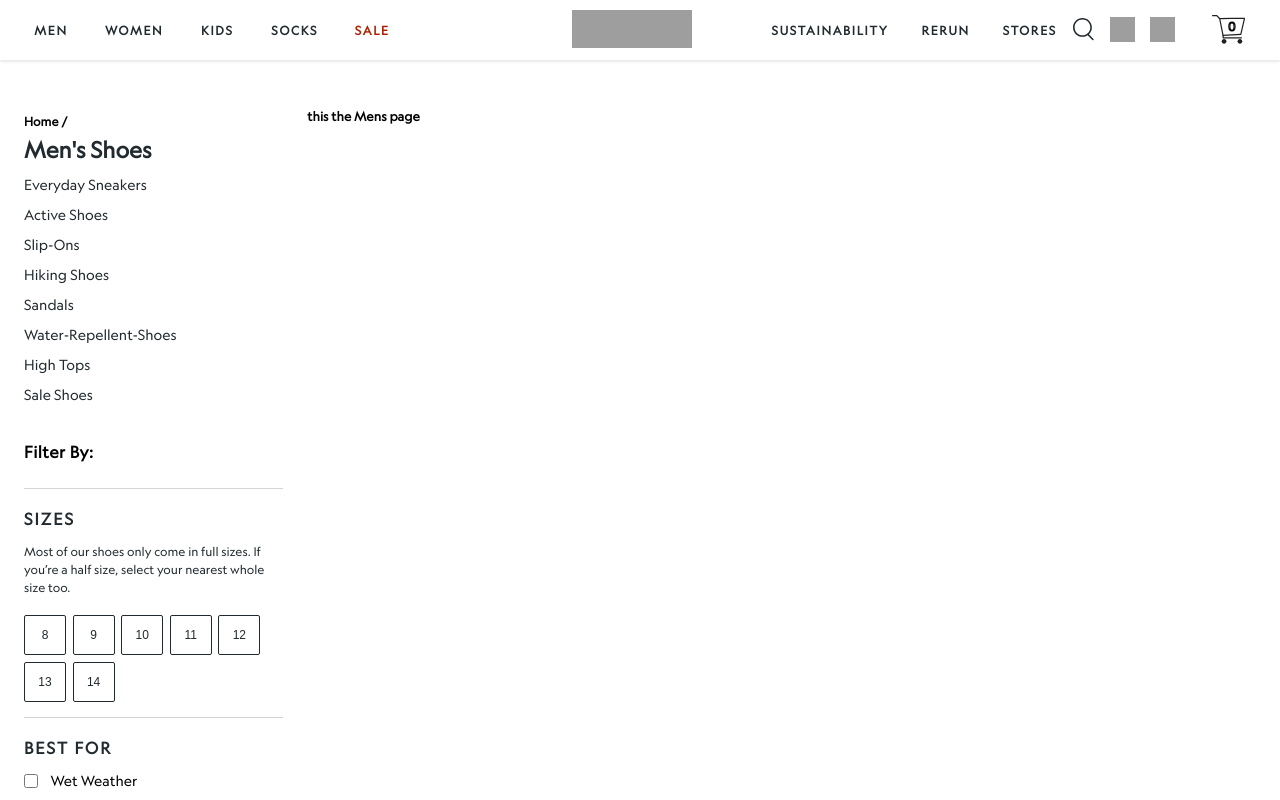
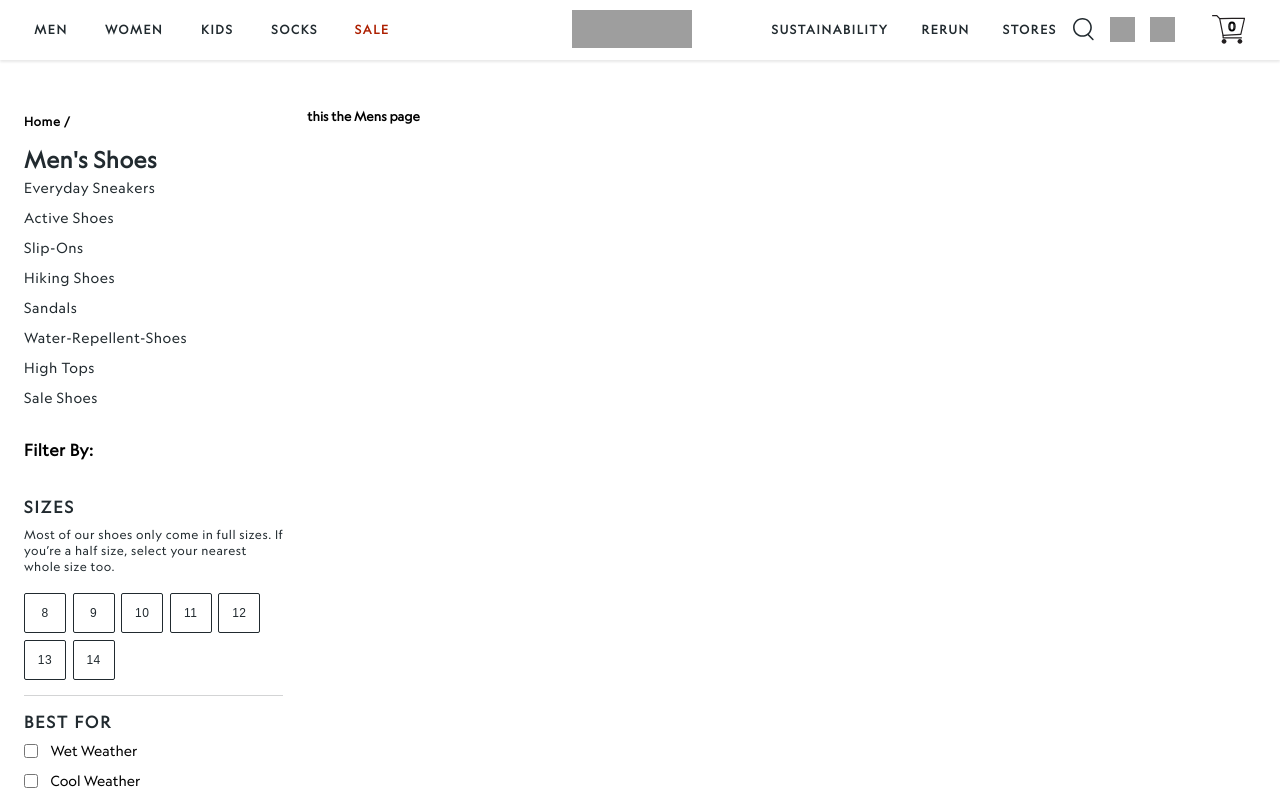
Before and after one commit to ahmed-s-fatahallah/all-birds, a Next.js app: page /collections/mens in a window 1280 px wide. Shown: the top 800 px of the page. Built offline with nearby package versions, Linux system fonts and the light colour scheme; grey boxes are pictures that could not be loaded.

Commit message:
refactore: Refactor all css variables

```diff
--- a/src/app/collections/layout.module.css
+++ b/src/app/collections/layout.module.css
@@ -1,6 +1,6 @@
 .container {
   display: flex;
-
+  max-width: var(--container-max-width);
   margin: 0 auto;
   margin-top: var(--margin-lg);
   padding: var(--container-padding);
--- a/src/app/globals.css
+++ b/src/app/globals.css
@@ -10,15 +10,32 @@
 }
 
 :root {
-  --font-family: Geograph, Helvetica, Arial, sans-serif;
+  /*FONT FAMILY*/
+  --font-family-primary: Geograph, Helvetica, Arial, sans-serif;
+  --font-family-secondary: "Times New Roman", Times, serif;
 
-  --primary-color: rgb(255, 255, 255);
-  --secondary-color: rgb(33, 42, 47);
-  --tertiary-color: rgb(173, 31, 0);
-  --border-color: rgb(211, 212, 213);
+  /* COLORS */
+  --color-white-100: rgb(255, 255, 255);
+  --color-white-200: rgb(248, 247, 245);
+  --color-white-300: rgb(245, 245, 245);
+  --color-white-400: rgb(211, 212, 213);
 
-  --font-weight: 400;
+  --color-red-400: rgb(173, 31, 0);
 
+  --color-grey-700: rgb(77, 85, 89);
+
+  --color-blue-800: rgb(33, 42, 47);
+
+  --color-brown-900: rgb(35, 31, 32);
+
+  --color-black: rgb(0, 0, 0);
+
+  /* FONT WEIGHT */
+  --font-weight-light: 400;
+  --font-weight-normal: 600;
+  --font-weight-bold: 700;
+
+  /* MARGINS */
   --margin-xxsm: 0.6px;
   --margin-xsm: 1.2rem;
   --margin-sm: 1.8rem;
@@ -28,42 +45,61 @@
   --margin-xxl: 9rem;
   --margin-xxxl: 13rem;
 
-  --letter-spacing: 0.5;
-  --letter-spacing-1: 1.7px;
-  --letter-spacing-2: 2px;
+  /* LETTER SPACING */
+  --letter-spacing-wide: 0.5px;
+  --letter-spacing-wider: 1.7px;
+  --letter-spacing-widest: 2px;
 
-  --font-size-1: 1.2rem;
-  --font-size-2: 1.4rem;
-  --font-size-3: 1.6rem;
-  --font-size-4: 2.2rem;
+  /* FONT SIZES  */
+  --font-size-xs: 1.1rem;
+  --font-size-sm: 1.2rem;
+  --font-size-md: 1.4rem;
+  --font-size-lg: 1.6rem;
+  --font-size-xl: 2.2rem;
+  --font-size-xxl: 3.2rem;
+  --font-size-xxxl: 4.8rem;
 
-  --line-height: 1.32;
-  --line-height-1: 1.5;
-  --line-height-2: 1.75;
+  /* LINE HEIGHT */
+  --line-height-1: 1.2rem;
+  --line-height-2: 1.4rem;
+  --line-height-3: 1.6rem;
+  --line-height-4: 1.8rem;
+  --line-height-4: 2rem;
+  --line-height-5: 4.2rem;
+  --line-height-6: 6.3rem;
 
+  /* FLEX GAPS */
   --flex-gap-xxsm: 0.6rem;
   --flex-gap-sm: 1.5rem;
   --flex-gap-md: 1.8rem;
   --flex-gap-lg: 2.4rem;
 
+  /* BOX SHADOW */
+  --shadow: 0px 2px 2.4px 0px rgba(0, 0, 0, 0.09);
+
+  /* BORDER RADIUS */
+  --border-radius-sm: 2px;
+
+  /* CONTAINER VARIABLES */
+  --container-max-width: 138rem;
+  --container-padding: 0 2.4rem;
+
+  /* NAV VARIABLES */
   --nav-hight: 6rem;
   --nav-link-padding-sm: 0.6rem;
   --cart-btn-margin: 1.2rem 3rem 1.5rem 0;
   --nav-outline-offset: 1rem;
   --nav-btn-min-width: 4.2rem;
   --nav-btn-min-height: 4.2rem;
-  --nav-font-weight: 700;
-  --nav-box-shadow: 0px 2px 2.4px 0px rgba(0, 0, 0, 0.09);
 
-  --logo-footer-width: 7.8rem;
-
-  --container-max-width: 138rem;
-  --container-padding: 0 2.4rem;
-  --footer-padding: 7.2rem 0;
+  /* SIDERBAR VARIABLES */
   --filter-container-padding: 1.2rem 0px 1.5rem;
   --filter-button-padding: 0.6rem 1.2rem;
-  --border-radius-sm: 2px;
   --sidebar-padding: 6px 24px 24px 0px;
+
+  /* FOOTER VARIABLES */
+  --logo-footer-width: 7.8rem;
+  --footer-padding: 7.2rem 0;
 }
 
 * {
@@ -75,8 +111,7 @@
 html,
 body {
   max-width: 100vw;
-
   font-size: 62.5%;
-  font-family: var(--font-family);
+  font-family: var(--font-family-primary);
   font-weight: var(--font-weight);
 }
--- a/src/components/Sidebar.module.css
+++ b/src/components/Sidebar.module.css
@@ -7,18 +7,19 @@
 }
 
 .sidebar div:first-of-type div {
-  font-size: var(--font-size-1);
-  font-weight: var(--nav-font-weight);
-  letter-spacing: var(--letter-spacing);
+  font-size: var(--font-size-sm);
+  font-weight: var(--font-weight-bold);
+  letter-spacing: var(--letter-spacing-wide);
   padding-bottom: var(--nav-link-padding-sm);
+  margin-bottom: var(--margin-sm);
 }
 
 .sidebar h1 {
-  font-size: var(--font-size-4);
-  line-height: var(--line-height);
-  font-weight: var(--nav-font-weight);
-  color: var(--secondary-color);
-  letter-spacing: var(--letter-spacing);
+  font-size: var(--font-size-xl);
+  line-height: var(--line-height-2);
+  font-weight: var(--font-weight-bold);
+  color: var(--color-blue-800);
+  letter-spacing: var(--letter-spacing-wide);
 }
 
 .sidebar .links__list {
@@ -29,11 +30,11 @@
 .sidebar a:link,
 .sidebar a:visited {
   display: inline-block;
-  color: var(--secondary-color);
+  color: var(--color-blue-800);
   text-decoration: none;
-  font-size: var(--font-size-2);
+  font-size: var(--font-size-md);
   font-family: inherit;
-  letter-spacing: var(--letter-spacing);
+  letter-spacing: var(--letter-spacing-wide);
   margin-top: var(--margin-xsm);
 }
 
@@ -42,7 +43,7 @@
 }
 
 .sidebar a:active {
-  font-weight: var(--nav-font-weight);
+  font-weight: var(--font-weight-bold);
 }
 
 .sidebar .filterby__container {
@@ -52,28 +53,28 @@
 }
 
 .sidebar .filterby__container p {
-  font-weight: var(--nav-font-weight);
-  line-height: var(--line-height-1);
-  font-size: var(--font-size-3);
-  letter-spacing: 0.5px;
+  font-weight: var(--font-weight-bold);
+  line-height: var(--line-height-2);
+  font-size: var(--font-size-lg);
+  letter-spacing: var(--letter-spacing-wide);
   margin-bottom: var(--margin-sm);
 }
 
 .sidebar h4 {
-  font-size: var(--font-size-3);
-  line-height: var(--line-height-1);
-  font-weight: var(--nav-font-weight);
-  letter-spacing: var(--letter-spacing-2);
+  font-size: var(--font-size-lg);
+  line-height: var(--line-height-3);
+  font-weight: var(--font-weight-bold);
+  letter-spacing: var(--letter-spacing-widest);
   text-transform: uppercase;
-  color: var(--secondary-color);
+  color: var(--color-blue-800);
 }
 
 .sidebar .filter__container p {
-  font-size: var(--font-size-1);
-  font-weight: var(--font-weight);
+  font-size: var(--font-size-sm);
+  font-weight: var(--font-weight-light);
   color: rgb(33, 42, 47);
-  line-height: 1.5;
-  letter-spacing: var(--letter-spacing);
+  line-height: var(--line-height-3);
+  letter-spacing: var(--letter-spacing-wide);
   margin-bottom: var(--margin-sm);
 }
 
@@ -83,7 +84,7 @@
 }
 
 .sidebar .filter__container:not(:last-of-type) {
-  border-bottom: 1px solid var(--border-color);
+  border-bottom: 1px solid var(--color-white-400);
 }
 
 .sidebar .sizes__btn__container {
@@ -101,14 +102,14 @@
   margin-bottom: var(--margin-xxsm);
 
   position: relative;
-  font-weight: var(--font-weight);
-  letter-spacing: var(--letter-spacing);
-  font-size: var(--font-size-1);
+  font-weight: var(--font-weight-light);
+  letter-spacing: var(--letter-spacing-wide);
+  font-size: var(--font-size-sm);
   cursor: pointer;
-  border: 1px solid var(--secondary-color);
+  border: 1px solid var(--color-blue-800);
   border-radius: var(--border-radius-sm);
   outline: none;
-  color: var(--secondary-color);
+  color: var(--color-blue-800);
   background-color: transparent;
 }
 
@@ -118,15 +119,15 @@
 }
 
 .sidebar .sizes__btn__container button:focus {
-  color: var(--secondary-color);
+  color: var(--color-blue-800);
   background-color: var(--border-color);
-  outline: 2px solid var(--secondary-color);
+  outline: 2px solid var(--color-blue-800);
   outline-offset: 2px;
 }
 
 .sidebar .filter__container li {
-  font-size: var(--font-size-2);
-  font-weight: var(--font-weight);
+  font-size: var(--font-size-md);
+  font-weight: var(--font-weight-light);
   margin-bottom: var(--margin-xsm);
 
   display: flex;
@@ -146,7 +147,7 @@
 }
 
 .sidebar .filter__container li input:checked + label {
-  font-weight: var(--nav-font-weight);
+  font-weight: var(--font-weight-bold);
 }
 
 .sidebar .filter__container .colors-filters-list button {
@@ -156,17 +157,17 @@
   text-align: center;
   outline: none;
   font-family: inherit;
-  font-size: var(--font-size-3);
+  font-size: var(--font-size-lg);
 
   display: flex;
   align-items: center;
 }
 
 .sidebar .filter__container .colors-filters-list button:active {
-  font-weight: var(--nav-font-weight);
+  font-weight: var(--font-weight-bold);
 }
 .sidebar .filter__container .colors-filters-list button:active::before {
-  outline: 2px solid grey;
+  outline: 2px solid var(--color-grey-700);
   outline-offset: 2px;
 }
 
@@ -176,6 +177,6 @@
   width: 2rem;
   height: 2rem;
   border-radius: 50%;
-  background-color: grey;
+  background-color: var(--color-grey-700);
   margin-right: var(--margin-xsm);
 }
--- a/src/components/footer/Footer.module.css
+++ b/src/components/footer/Footer.module.css
@@ -1,7 +1,7 @@
 .footer {
-  background-color: var(--secondary-color);
+  background-color: var(--color-blue-800);
   width: 100%;
-  color: var(--primary-color);
+  color: var(--color-white-100);
   padding: var(--footer-padding);
 }
 
@@ -13,9 +13,9 @@
 .footer__container h3 {
   text-transform: uppercase;
   margin-bottom: var(--margin-sm);
-  font-size: var(--font-size-2);
-  font-family: var(--font-family);
-  letter-spacing: var(--letter-spacing-2);
+  font-size: var(--font-size-md);
+  font-family: var(--font-family-primary);
+  letter-spacing: var(--letter-spacing-widest);
 }
 
 .footer__container ul {
@@ -23,10 +23,10 @@
 }
 
 .footer__container p {
-  font-size: var(--font-size-1);
-  font-weight: var(--font-weight);
-  line-height: var(--line-height-1);
-  letter-spacing: 0.5px;
+  font-size: var(--font-size-sm);
+  font-weight: var(--font-weight-light);
+  line-height: var(--line-height-2);
+  letter-spacing: var(--letter-spacing-wide);
 
   margin-bottom: var(--margin-sm);
 }
--- a/src/components/footer/FooterNav.module.css
+++ b/src/components/footer/FooterNav.module.css
@@ -9,12 +9,12 @@
 
 .footer-nav ul li {
   margin-bottom: var(--margin-xsm);
-  font-size: var(--font-size-1);
+  font-size: var(--font-size-sm);
 }
 
 .footer-nav ul li a:link,
 .footer-nav ul li a:visited {
-  color: var(--primary-color);
+  color: var(--color-white-100);
   text-decoration: none;
 }
 
--- a/src/components/footer/FooterPrivacy.module.css
+++ b/src/components/footer/FooterPrivacy.module.css
@@ -5,7 +5,7 @@
 .footer-privacy__container p a:link,
 .footer-privacy__container p a:visited {
   display: inline-block;
-  color: var(--primary-color);
+  color: var(--color-white-100);
 }
 
 .footer-privacy__container p a:hover,
@@ -16,10 +16,10 @@
 .footer-privacy__container p button {
   background-color: transparent;
   border: none;
-  color: var(--primary-color);
+  color: var(--color-white-100);
   text-decoration: underline;
   cursor: pointer;
-  letter-spacing: 0.5px;
-  font-size: var(--font-size-1);
-  font-family: var(--font-family);
+  letter-spacing: var(--letter-spacing-wide);
+  font-size: var(--font-size-sm);
+  font-family: var(--font-family-primary);
 }
--- a/src/components/header/nav/Navigation.module.css
+++ b/src/components/header/nav/Navigation.module.css
@@ -6,9 +6,9 @@
   height: var(--nav-hight);
   width: 100%;
 
-  background-color: var(--primary-color);
+  background-color: var(--color-white-100);
 
-  box-shadow: var(--nav-box-shadow);
+  box-shadow: var(--shadow);
 }
 
 .nav .logo {
@@ -43,17 +43,17 @@
 }
 
 .nav__list button:focus {
-  outline: var(--secondary-color) solid 2px;
+  outline: var(--color-blue-800) solid 2px;
 }
 
 .nav__list button p {
-  font-size: var(--font-size-1);
-  line-height: var(--line-height-2);
-  letter-spacing: var(--letter-spacing-1);
+  font-size: var(--font-size-sm);
+  line-height: var(--line-height-3);
+  letter-spacing: var(--letter-spacing-wider);
   text-transform: uppercase;
-  color: var(--secondary-color);
-  font-family: var(--font-family);
-  font-weight: var(--nav-font-weight);
+  color: var(--color-blue-800);
+  font-family: var(--font-family-primary);
+  font-weight: var(--font-weight-bold);
 }
 
 .nav__list a {
@@ -62,5 +62,5 @@
 }
 
 .nav__list .sale {
-  color: var(--tertiary-color);
+  color: var(--color-red-400);
 }
```
